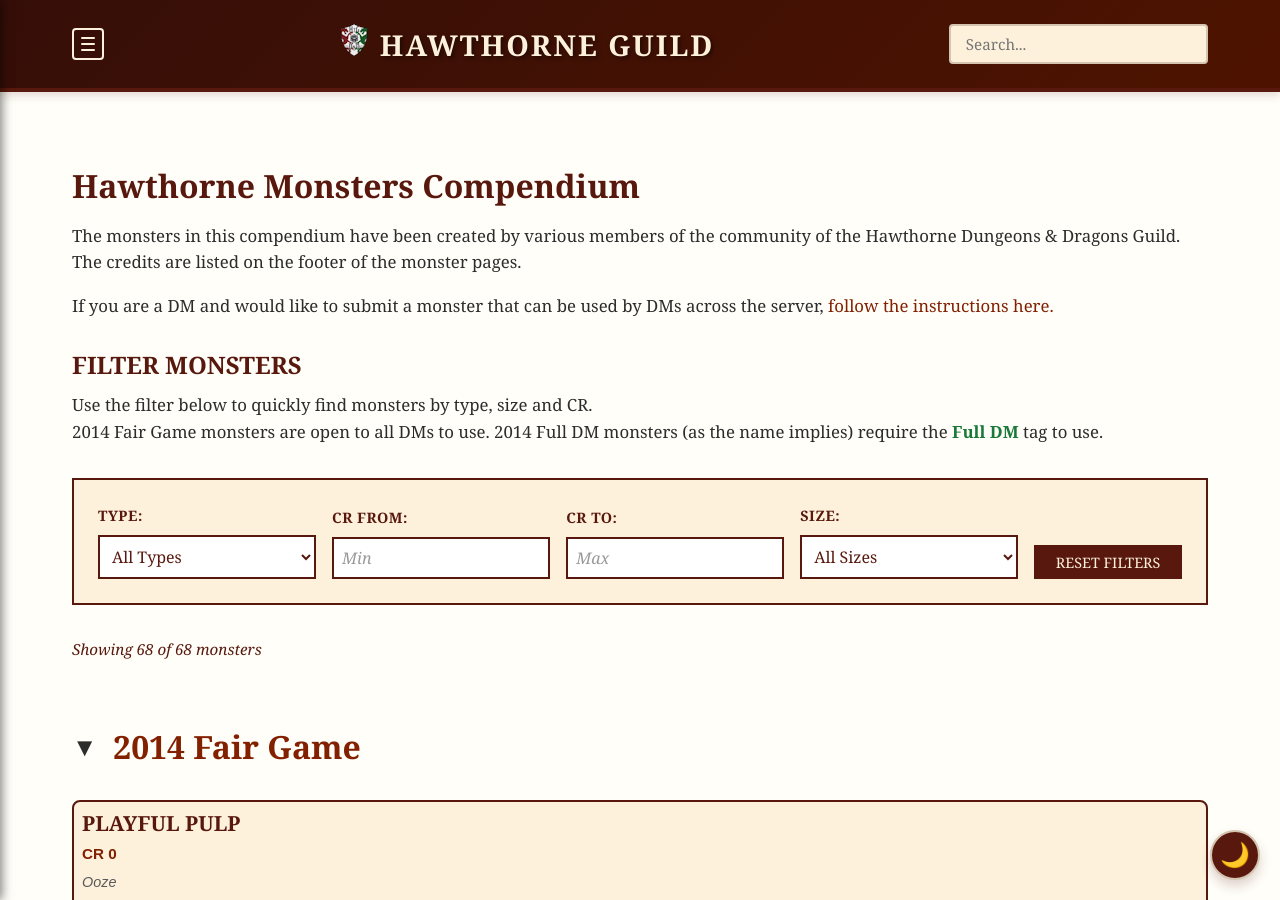
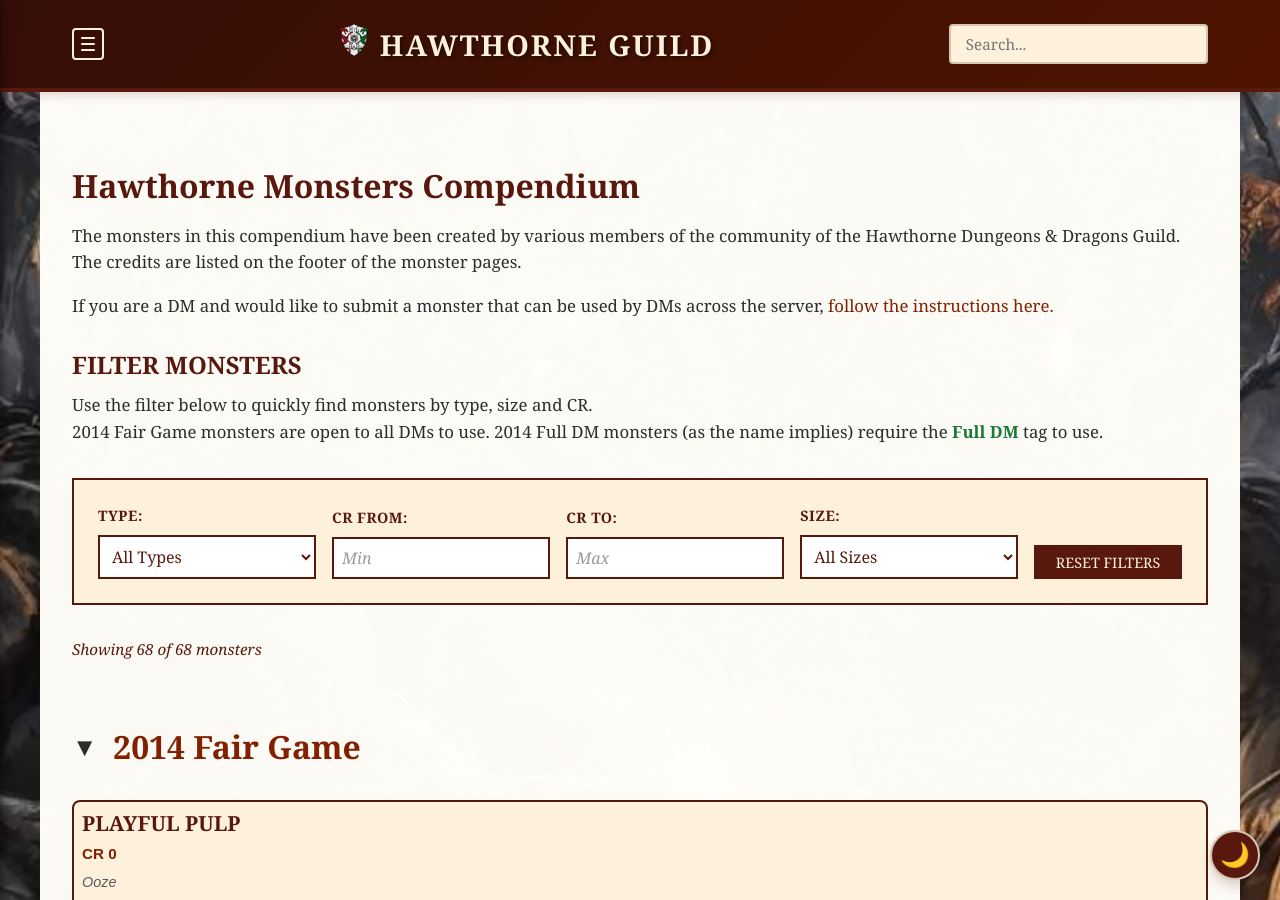
Before and after one commit to coconutswallow/Guides, a Jekyll site: the page built from monster-compendium/index.html, in a window 1280 px wide and 900 px high. Built offline with Jekyll 4.4.1, drawn with Linux system fonts in a browser that asks for light colours; comment, search, counter and statistics services are not loaded.

Commit message:
Update index.html

```diff
--- a/monster-compendium/index.html
+++ b/monster-compendium/index.html
@@ -1,6 +1,7 @@
 ---
 layout: default
 title: Hawthorne Monster Compendium
+background_image: /assets/images/fieldguide-back.png
 ---
 
 <h2>Hawthorne Monsters Compendium</h2>
```
